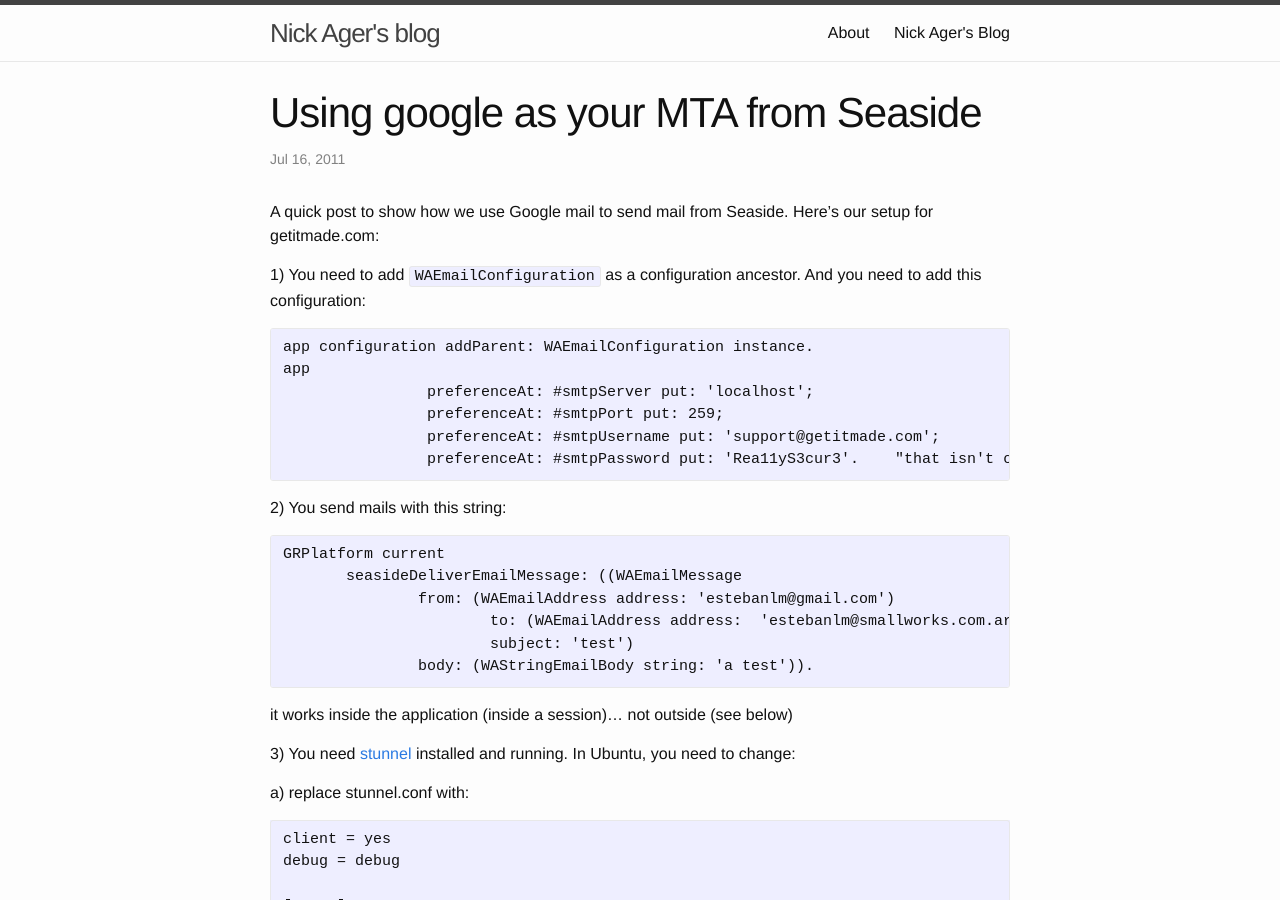
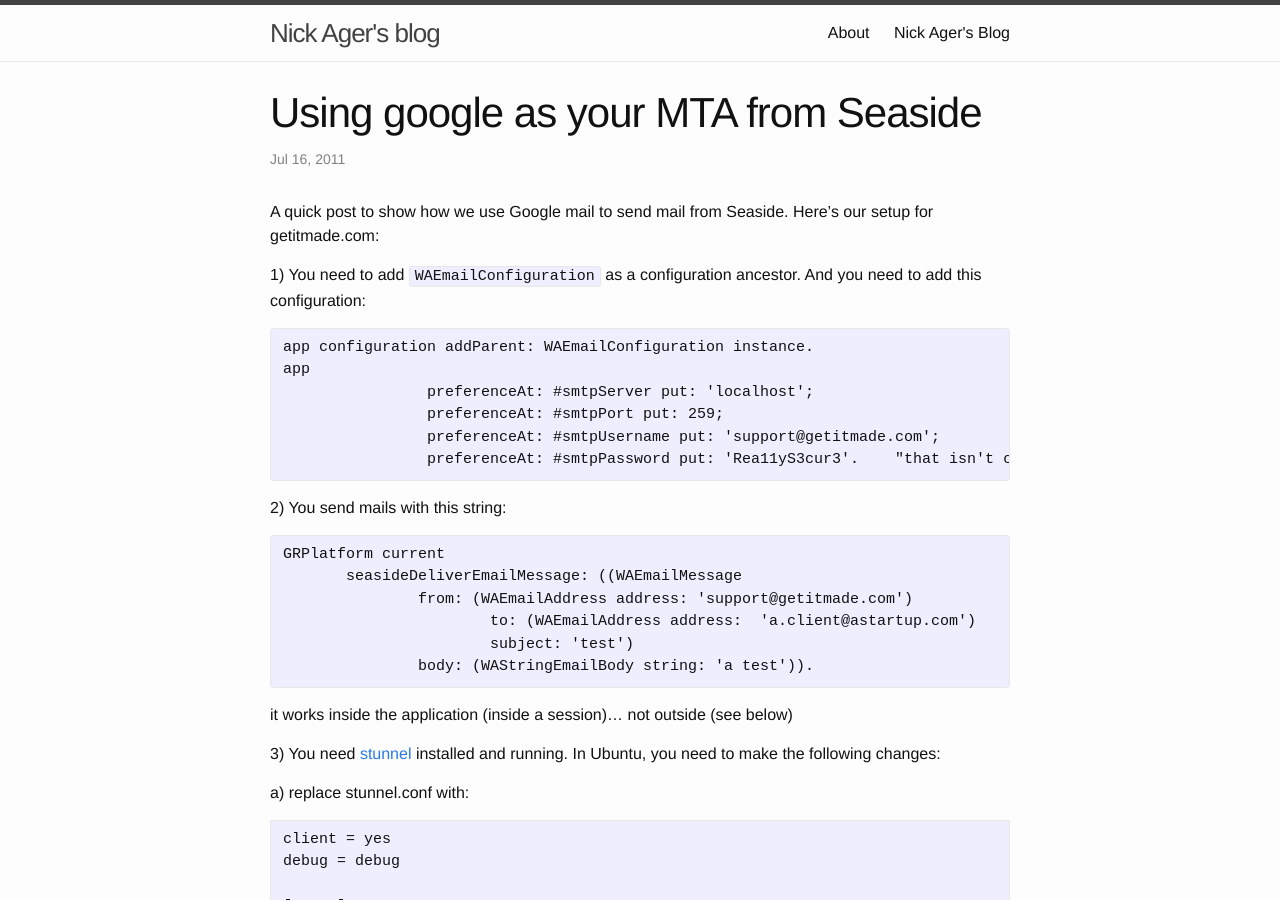
Before and after one commit to NickAger/nickager.github.io, a Jekyll site: the page built from _posts/2011-07-16-Using-google-as-your-MTA-from-Seaside.md, in a window 1280 px wide and 900 px high. Built offline with Jekyll 4.4.1, drawn with Linux system fonts in a browser that asks for light colours.

Commit message:
Update 2011-07-16-Using-google-as-your-MTA-from-Seaside.md

````diff
--- a/_posts/2011-07-16-Using-google-as-your-MTA-from-Seaside.md
+++ b/_posts/2011-07-16-Using-google-as-your-MTA-from-Seaside.md
@@ -22,15 +22,15 @@ app
 ```Smalltalk
 GRPlatform current
        seasideDeliverEmailMessage: ((WAEmailMessage
-               from: (WAEmailAddress address: 'estebanlm@gmail.com')
-                       to: (WAEmailAddress address:  'estebanlm@smallworks.com.ar')
+               from: (WAEmailAddress address: 'support@getitmade.com')
+                       to: (WAEmailAddress address:  'a.client@astartup.com')
                        subject: 'test')
                body: (WAStringEmailBody string: 'a test')).
 ```
 
 it works inside the application (inside a session)... not outside (see below)
 
-3) You need [stunnel](https://www.stunnel.org/index.html) installed and running. In Ubuntu, you need to change:
+3) You need [stunnel](https://www.stunnel.org/index.html) installed and running. In Ubuntu, you need to make the following changes:
 
 a) replace stunnel.conf with:
 
@@ -71,6 +71,8 @@ d) restart:
 sudo /etc/init.d/stunnel4 restart
 ```
 
+---
+
 If you want to send the mail outside the session for example on a service task you need a mock request context then use something like:
 
 ```Smalltalk
````
